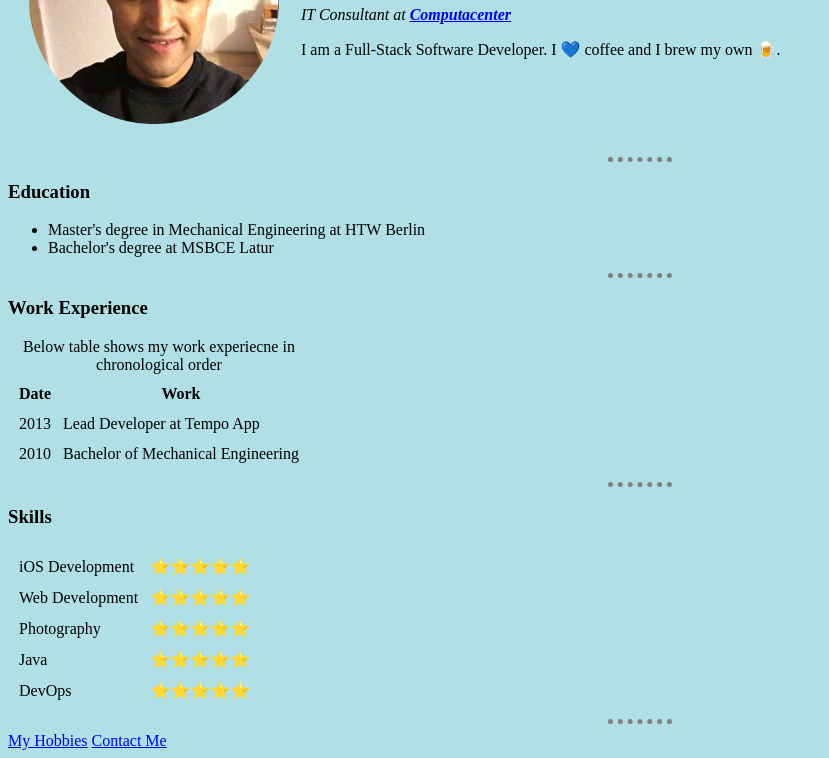
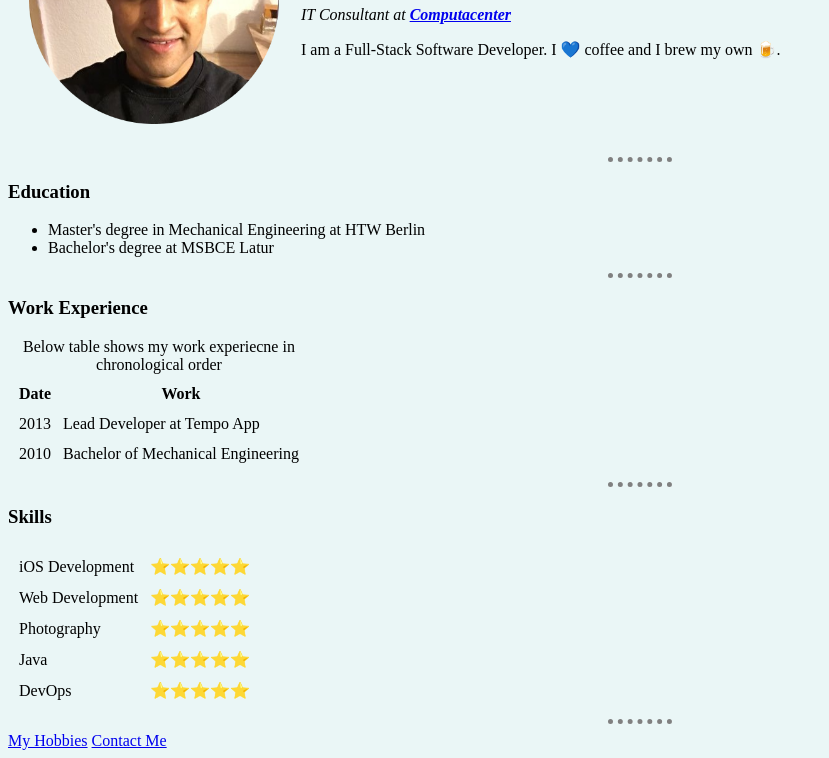
Before and after one commit to gsshri1/site, a plain HTML site: page index.html in a window 1280 px wide. Shown: the part 155-913 px from the top of the page, without its empty margins (0-829 px from the left). Drawn offline with Linux system fonts and the light colour scheme.

Commit message:
Update index.html

```diff
--- a/index.html
+++ b/index.html
@@ -9,7 +9,7 @@
     <title>Shrikant's Personal Site</title>
     <style>
         body {
-            background-color: powderblue;
+            background-color: #EAF6F6;
         }
 
         hr {
```
